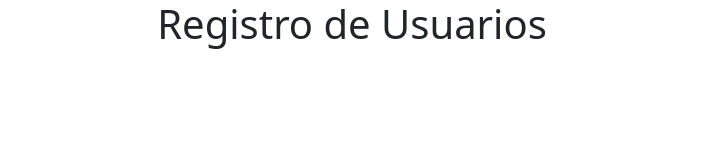
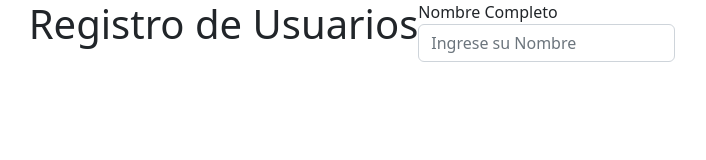
Before and after one commit to adogonzalez/Repositorio_form, a plain HTML site: page index.html in a window 1280 px wide. Shown: the whole page, without its empty margins (288-994 px from the left). Drawn offline with nearby package versions, Linux system fonts and the light colour scheme.

Commit message:
commit_ramados

```diff
--- a/index.html
+++ b/index.html
@@ -14,6 +14,12 @@
     <div class="container">
      <div class="d-flex justify-content-center">
       <h1>Registro de Usuarios</h1>
+      <form action="">
+        <label for="">Nombre Completo</label>
+        <input type="text" class="form-control" placeholder="Ingrese su Nombre">
+
+      </form>
+
      </div>
 
     </div>
```
